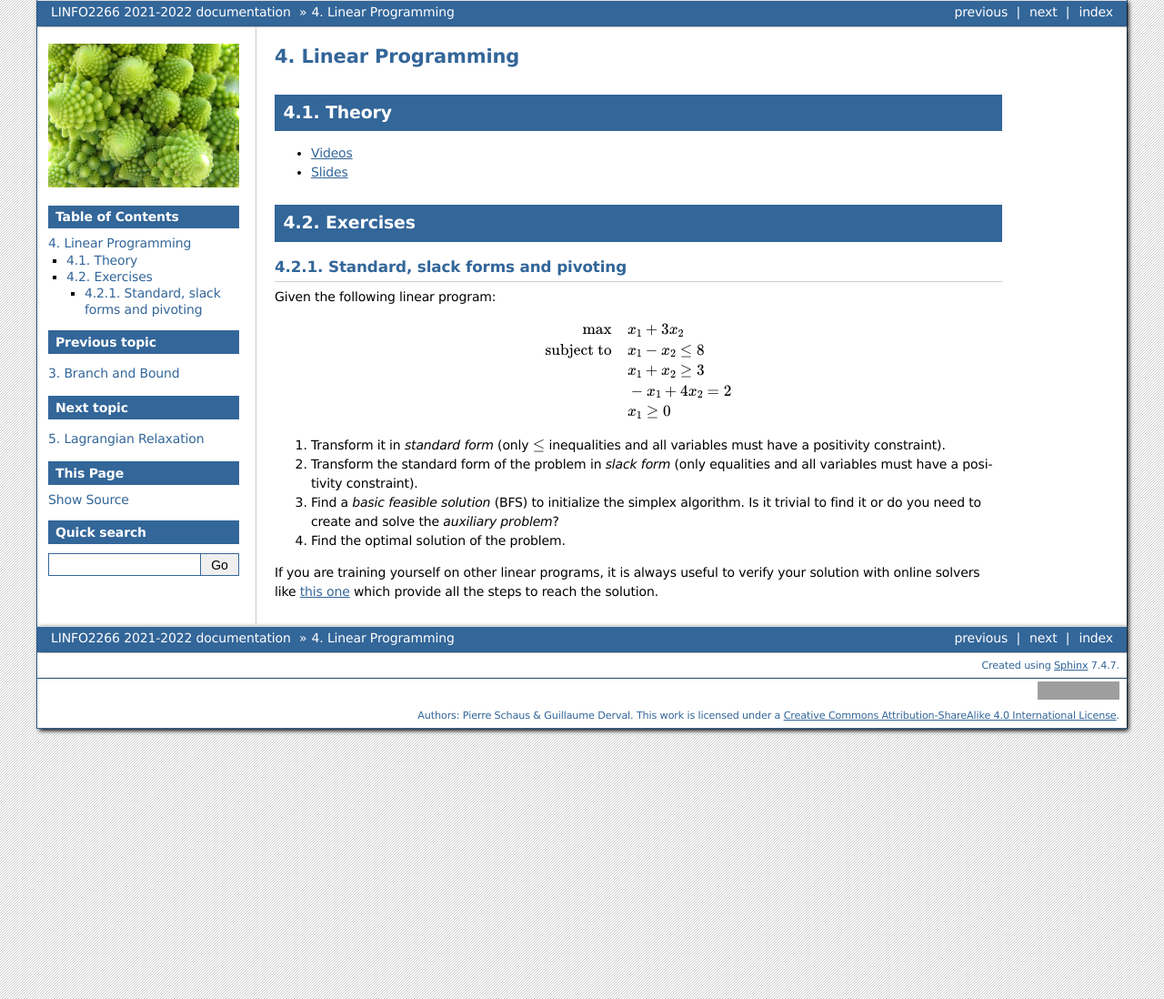
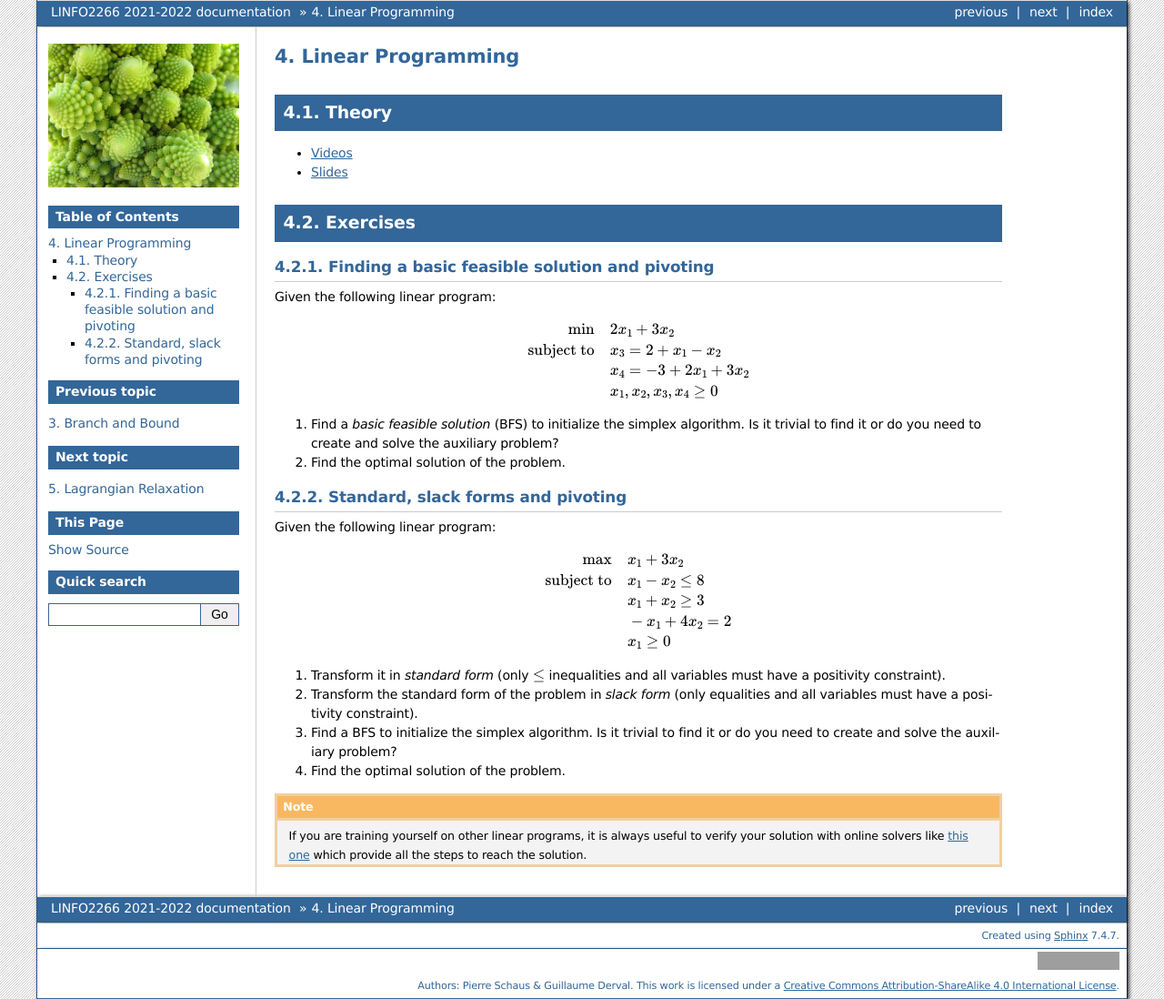
Before and after one commit to pschaus/linfo2266, a Sphinx documentation site: the page built from website/source/lp/index.rst, in a window 1280 px wide. Shown: the whole page at 91% size. Built offline with Sphinx 7.4.7, drawn with Linux system fonts in a browser that asks for light colours; grey boxes are pictures that could not be loaded.

Commit message:
add simpler LP exercise to warm up

```diff
--- a/website/source/lp/index.rst
+++ b/website/source/lp/index.rst
@@ -14,6 +14,20 @@ Theory
 Exercises
 =======================================
 
+Finding a basic feasible solution and pivoting
+"""""""""""""""""""""""""""""""""""""""
+
+Given the following linear program:
+
+.. math::
+    \min \quad & 2 x_1 + 3 x_2 \\
+    \text{subject to} \quad & x_3 = 2 + x_1 - x_2 \\
+    & x_4 = -3 + 2x_1 + 3x_2 \\
+    & x_1, x_2, x_3, x_4 \ge 0
+
+#. Find a *basic feasible solution* (BFS) to initialize the simplex algorithm. Is it trivial to find it or do you need to create and solve the auxiliary problem?
+#. Find the optimal solution of the problem.
+
 Standard, slack forms and pivoting
 """""""""""""""""""""""""""""""""""""""
 
```
Also changed, not shown: other parts of website/source/lp/index.rst (+2 -2 lines).
